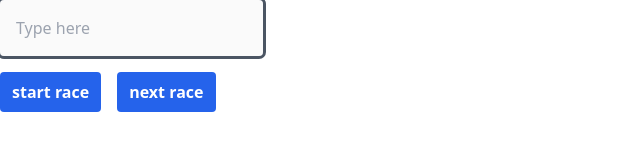
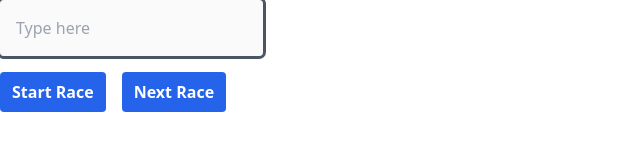
Before and after one commit to kamst01/typizer, a Vue app: page / in a window 1280 px wide. Shown: the top 162 px of the page, without its empty margins (0-640 px from the left). Built offline with nearby package versions, Linux system fonts and the light colour scheme; no server answers.

Commit message:
correct use of buttons & slots.

```diff
--- a/src/App.vue
+++ b/src/App.vue
@@ -64,8 +64,8 @@ export default {
         <Quote/>
         <UserTypedText/>
         <div class="flex flex-col lg:flex-row items-center justify-start space-x-4 mt-4">
-            <Button @clickTarget="startRace()" buttonText="start race" />
-            <Button @clickTarget="nextRace()" buttonText="next race" />
+            <Button @clickTarget="startRace()">{{ startRaceText }}</Button>
+            <Button @clickTarget="nextRace()">{{ nextRaceText }}</Button>
         </div>
     </div>
 </template>
--- a/src/components/Button.vue
+++ b/src/components/Button.vue
@@ -3,15 +3,12 @@
     class="px-3 py-2 bg-blue-600 text-white text-base font-semibold rounded"
     @click="$emit('clickTarget')"
   >
-      {{ buttonText }}
+      <slot></slot>
   </button>
 </template>
 
 <script>
 export default {
-    props: {
-        buttonText: String
-    },
     emits: ['clickTarget']
 }
 </script>
```
